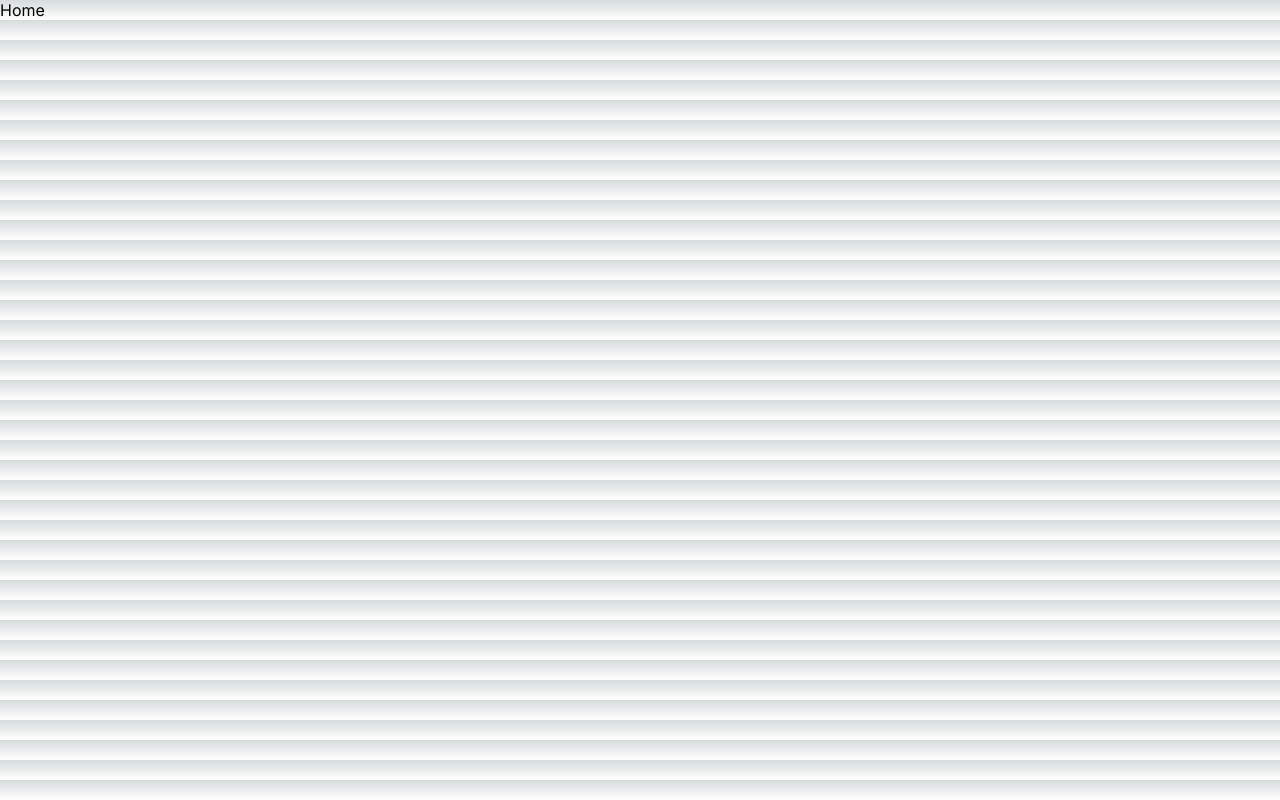
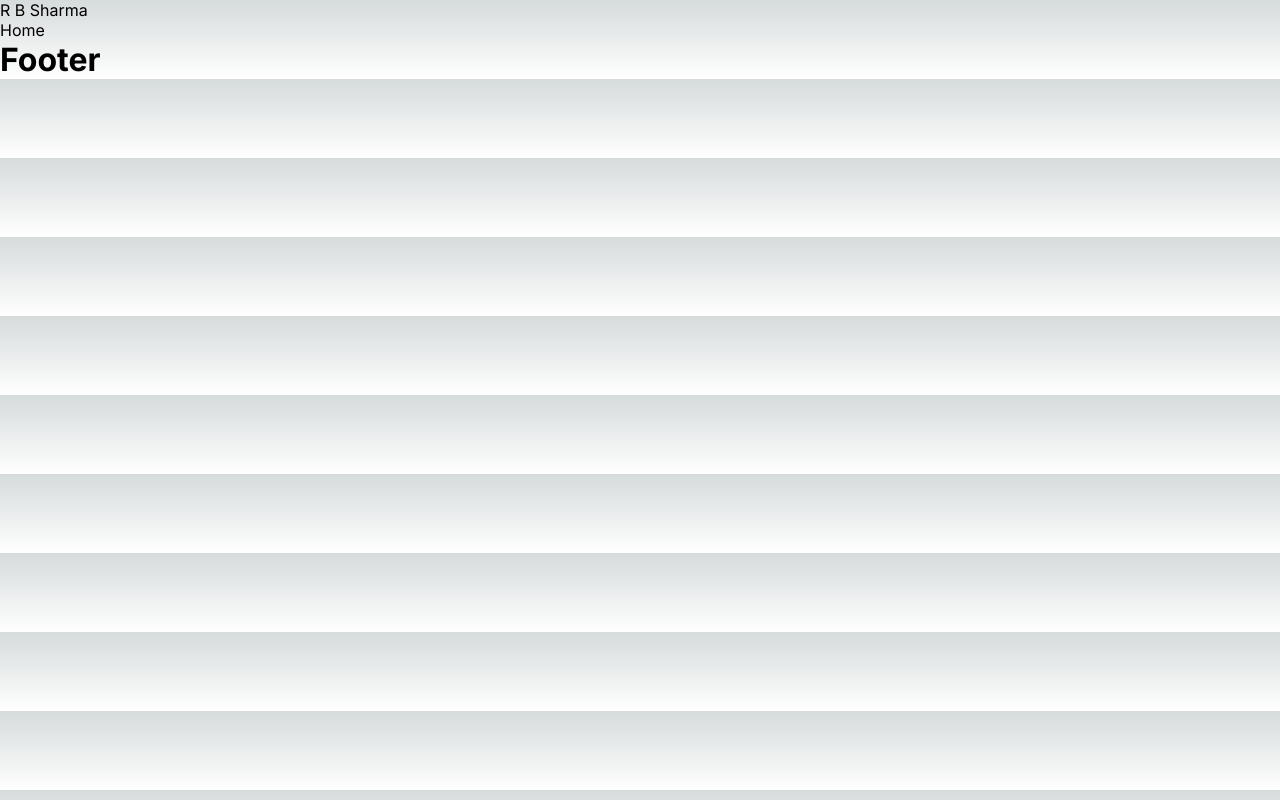
Before and after one commit to jicsoninfo/blogpostinnextjs, a Next.js app: page / in a window 1280 px wide. Built offline with nearby package versions, Linux system fonts and the light colour scheme.

Commit message:
create pages for routing

```diff
--- a/src/app/layout.js
+++ b/src/app/layout.js
@@ -1,5 +1,7 @@
+import Navbar from '@/components/navbar/Navbar'
 import './globals.css'
 import { Inter } from 'next/font/google'
+import Footer from '@/components/footer/Footer'
 
 const inter = Inter({ subsets: ['latin'] })
 
@@ -11,7 +13,13 @@ export const metadata = {
 export default function RootLayout({ children }) {
   return (
     <html lang="en">
-      <body className={inter.className}>{children}</body>
+      {/* Layout */}
+      <body className={inter.className}>
+        {/* <h1>Common layout</h1> */}
+        <Navbar />
+        {children}
+        <Footer />
+        </body>
     </html>
   )
 }
--- /dev/null
+++ b/src/components/footer/Footer.jsx
@@ -0,0 +1,11 @@
+
+const Footer =() => {
+    return (
+      <div>
+        <h1>Footer</h1>
+
+        </div>
+    )
+  }
+
+  export default Footer
--- /dev/null
+++ b/src/components/navbar/Navbar.jsx
@@ -0,0 +1,11 @@
+import Link from "next/link"
+const Navbar =() => {
+    return (
+      <div>
+        {/* <h1>Navbar</h1> */}
+        <Link href="/">R B Sharma</Link>
+        </div>
+    )
+  }
+
+  export default Navbar
```
Also changed, not shown: src/app/blog/fordellayout.jsx (added, +11 -0 lines), src/app/dashboard/(auth)/login/page.jsx (renamed from src/app/dashboard/login/page.jsx), src/app/dashboard/(auth)/register/page.jsx (renamed from src/app/dashboard/register/page.jsx), 1 other file (tests, documents, lock files or other folders).
